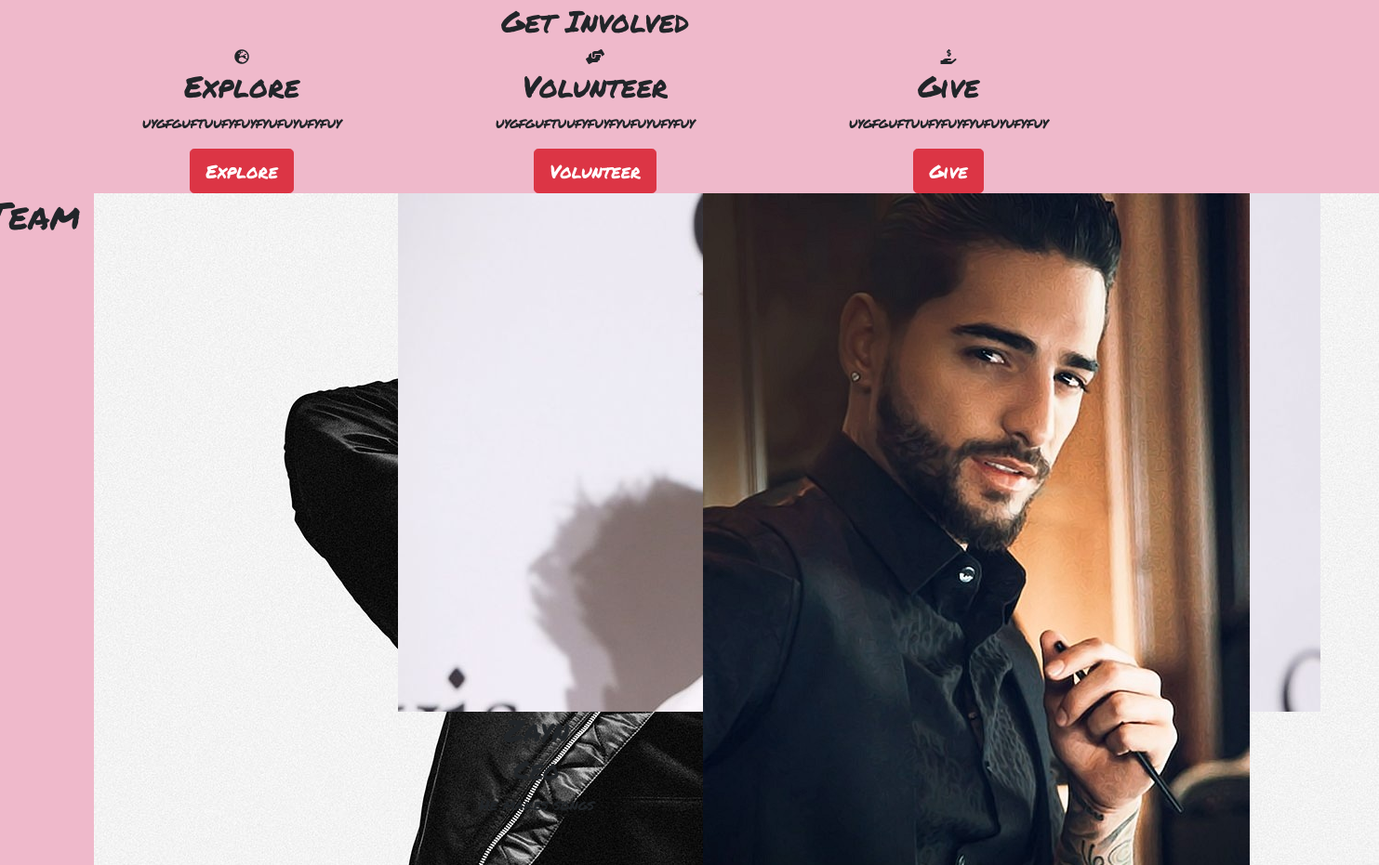
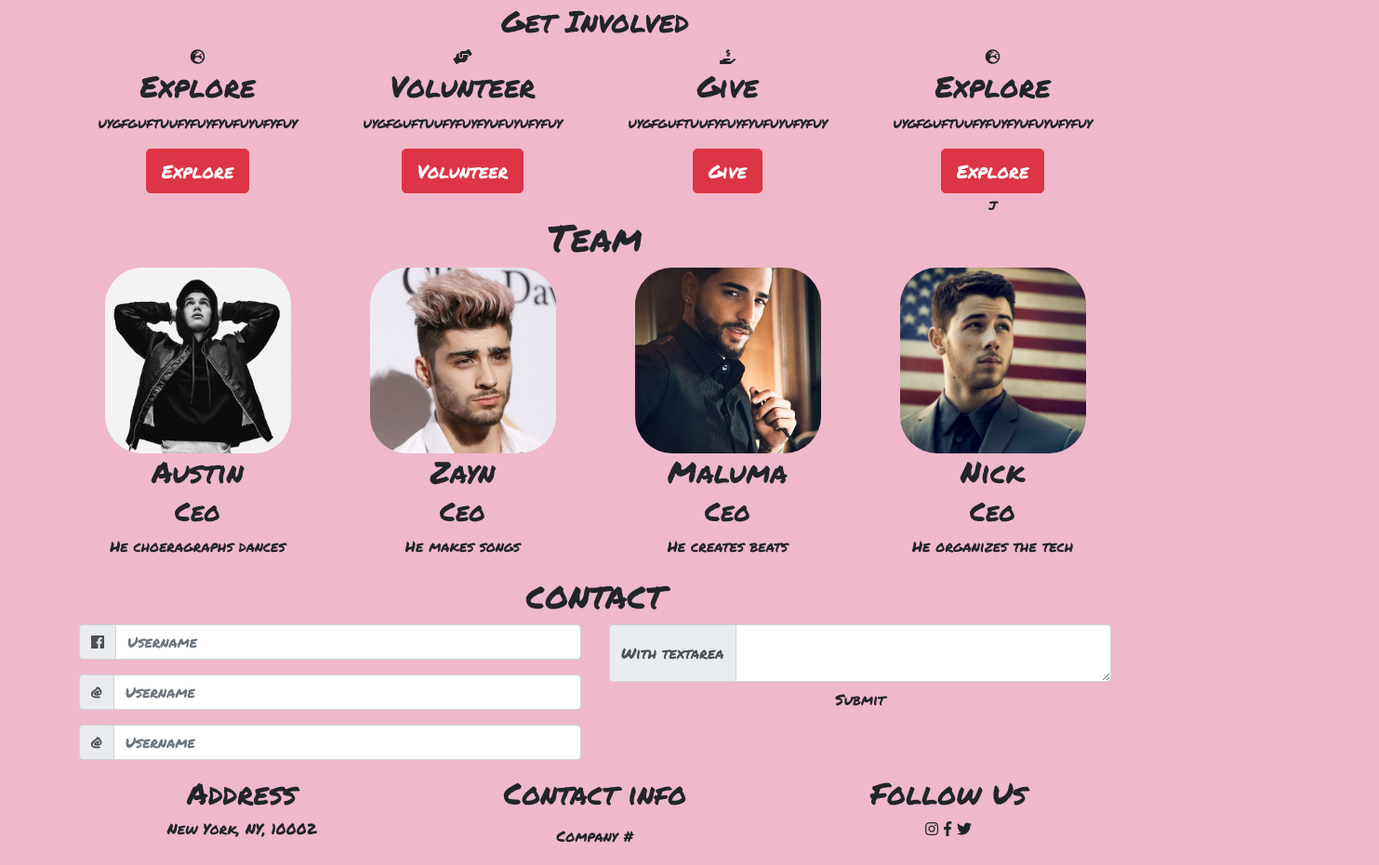
Before and after one commit to PhebeGS/Art-and-Culture, a plain HTML site: page index.html in a window 1280 px wide. Shown: the part 1205-2136 px from the top of the page at 93% size, 1483 px wide, since content can reach past the window. Drawn offline with nearby package versions, Linux system fonts and the light colour scheme.

Commit message:
Contact Section

```diff
--- a/index.html
+++ b/index.html
@@ -61,11 +61,11 @@
 
     </section>
     <section class="GetInvolvedSection">
-        <div class="container">
+        <div class=" panel container">
             <h2>Get Involved</h2>
             <div class="row">
                 <!-- first pannel---------------------------------------------------------- -->
-                <div class="col-md-4 col-lg-4">
+                <div class="col-md-3 col-lg-3">
                     <div class="options">
                         <i class="fas fa-globe-europe"></i>
                         <h2>Explore</h2>
@@ -75,7 +75,7 @@
 
                 </div>
                 <!-- Second pannel ------------------------------------------------------- -->
-                <div class="col-md-4 col-lg-4">
+                <div class="col-md-3 col-lg-3">
                     <div class="options">
                         <i class="fas fa-hands-helping"></i>
                         <h2> Volunteer </h2>
@@ -84,7 +84,7 @@
                     </div>
                 </div>
                 <!-- thrid pannel ----------------------------------------------------------- -->
-                <div class="col-md-4 col-lg-4">
+                <div class="col-md-3 col-lg-3">
                     <div class="options">
                         <i class="fas fa-hand-holding-usd"></i>
                         <h2> Give </h2>
@@ -92,8 +92,16 @@
                         <button class="btn btn-lg btn-danger">Give</button>
                     </div>
                 </div>
+                <!-- Forth pannel --------------------------------------------------------- -->
+                <div class="col-md-3 col-lg-3">
+                    <div class="options">
+                        <i class="fas fa-globe-europe"></i>
+                        <h2>Explore</h2>
+                        <p>uygfguftuufyfuyfyufuyufyfuy</p>
+                        <button class="btn btn-lg btn-danger">Explore</button>
+                    </div>j
+                </div>
             </div>
-        </div>
     </section>
 
     <!-- end get involved section---------------------------------- -->
@@ -107,9 +115,9 @@
 
 
     <!--- begin Team section --------- -->
-    <section class="Team">
+    <section class="team container">
+        <h1>Team</h1>
         <div class="row">
-            <h1>Team</h1>
             <!---- first panel ------- -->
             <div class="col-md-3">
                 <img src="austin.jpg">
@@ -142,18 +150,56 @@
 
     </section>
     <!-- end Team section---- -->
+    <section class="contact container">
+        <h1>contact</h1>
+        <div class="row">
+            <div class="col-md-6">
+                <div class="input-group mb-3">
+                    <div class="input-group-prepend">
+                        <span class="input-group-text" id="basic-addon1"><i class="fab fa-facebook"></i></span>
+                    </div>
+                    <input type="text" class="form-control" placeholder="Username" aria-label="Username" aria-describedby="basic-addon1">
+                </div>
+                <!--input two--------->
+                <div class="input-group mb-3">
+                    <div class="input-group-prepend">
+                        <span class="input-group-text" id="basic-addon1">@</span>
+                    </div>
+                    <input type="text" class="form-control" placeholder="Username" aria-label="Username" aria-describedby="basic-addon1">
+                </div>
+                <!-------input three--------->
+                <div class="input-group mb-3">
+                    <div class="input-group-prepend">
+                        <span class="input-group-text" id="basic-addon1">@</span>
+                    </div>
+                    <input type="text" class="form-control" placeholder="Username" aria-label="Username" aria-describedby="basic-addon1">
+                </div>
+            </div>
+            <!-----right side of contact section------>
+            <div class="col-md-6">
+                <div class="input-group">
+                    <div class="input-group-prepend">
+                        <span class="input-group-text">With textarea</span>
+                    </div>
+                    <textarea class="form-control" aria-label="With textarea"></textarea>
+                </div>
+                <button class="btn btn -lg btn danger">Submit</button>
+            </div>
+        </div>
+    </section>
+    <!----end contact section------ ----->
 
 
     <!-- begin footer section ------------- -->
-    <footer class="container" >
+    <footer class="container">
         <div class="row">
             <div class="col-md-4">
                 <h2>Address</h2>
-                <p></p>
+                <p>New York, NY, 10002</p>
             </div>
             <div class="col-md-4">
                 <h2>Contact info</h2>
-                <p>Email</p>
+                <p></p>
                 <p>Company #</p>
             </div>
             <div class="col-md-4">
@@ -163,6 +209,7 @@
                 <i class="fab fa-twitter"></i>
             </div>
         </div>
+
     </footer>
 
     <script src="https://code.jquery.com/jquery-3.3.1.slim.min.js" integrity="sha384-q8i/X+965DzO0rT7abK41JStQIAqVgRVzpbzo5smXKp4YfRvH+8abtTE1Pi6jizo" crossorigin="anonymous"></script>
--- a/style.css
+++ b/style.css
@@ -4,6 +4,7 @@ body {
     font-family: 'Permanent Marker', cursive;
 }
 
+/* Navbar */
 .nav-link {
     font-weight: lighter;
 
@@ -24,20 +25,7 @@ nav a{
     color:#d9d9d9;
 }
 
-
-.team img {
-    width: 100%;
-    border-radius: 50%;
-    object-fit: cover;
-    text-align: center;
-}
-
-.aboutus {
-    text-align: center;
-    font-size: 30px;
-
-}
-
+/* End Navbar */
 /*Header*/
 .header {
     height: 900px;
@@ -49,15 +37,32 @@ nav a{
 
 }
 
-
 .header h1 {
     font-size: 80px;
     color:#d9d9d9;
       text-shadow: 2px 2px #ff0000;
 }
 
+/* End Header */
+/* About Us */
 
+.aboutus {
+    text-align: center;
+    font-size: 30px;
 
+}
+
+/* End About Us */
+/* Team */
+.team img {
+    width: 200px;
+    height:200px;
+    border-radius: 20%;
+    object-fit: cover;
+    text-align: center;
+}
+
+/* End About Us */
 /* Footer */
 .footer {
     position: fixed;
@@ -68,3 +73,4 @@ nav a{
     color: white;
     text-align: center;
 }
+/* End Footer */
```
